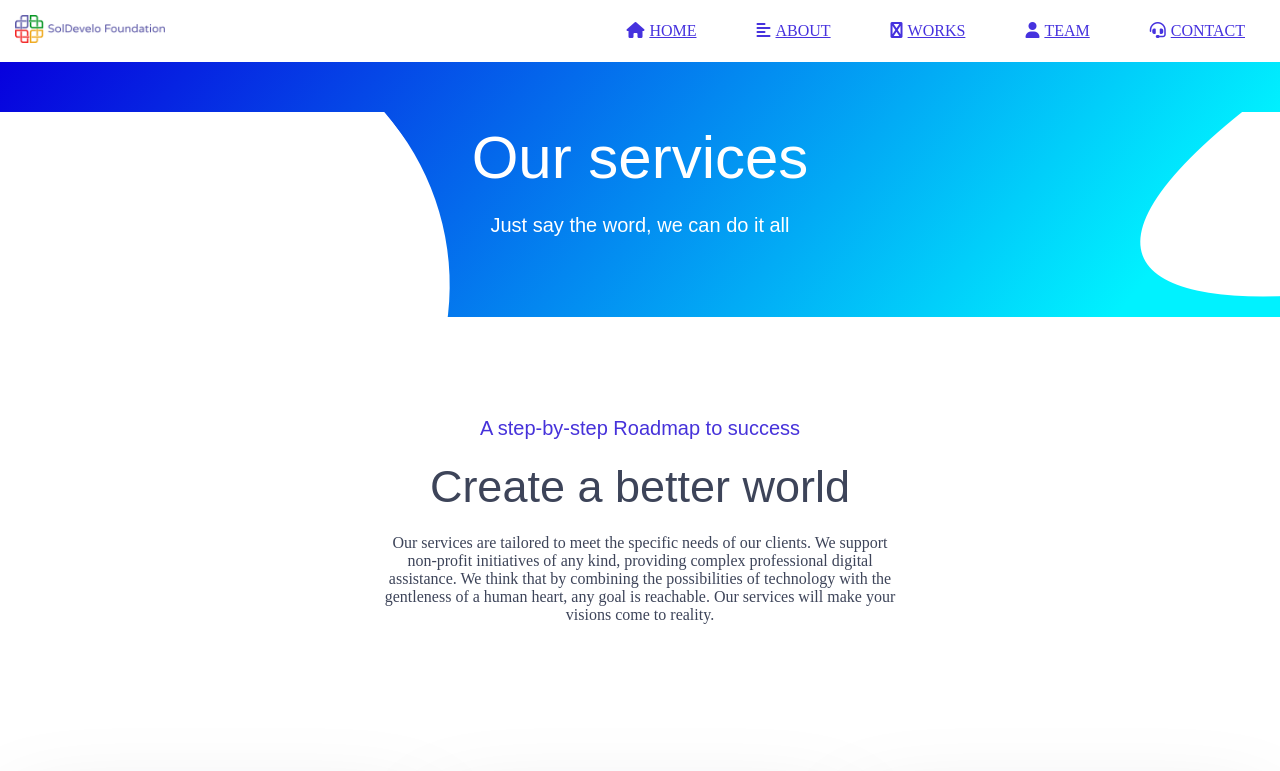
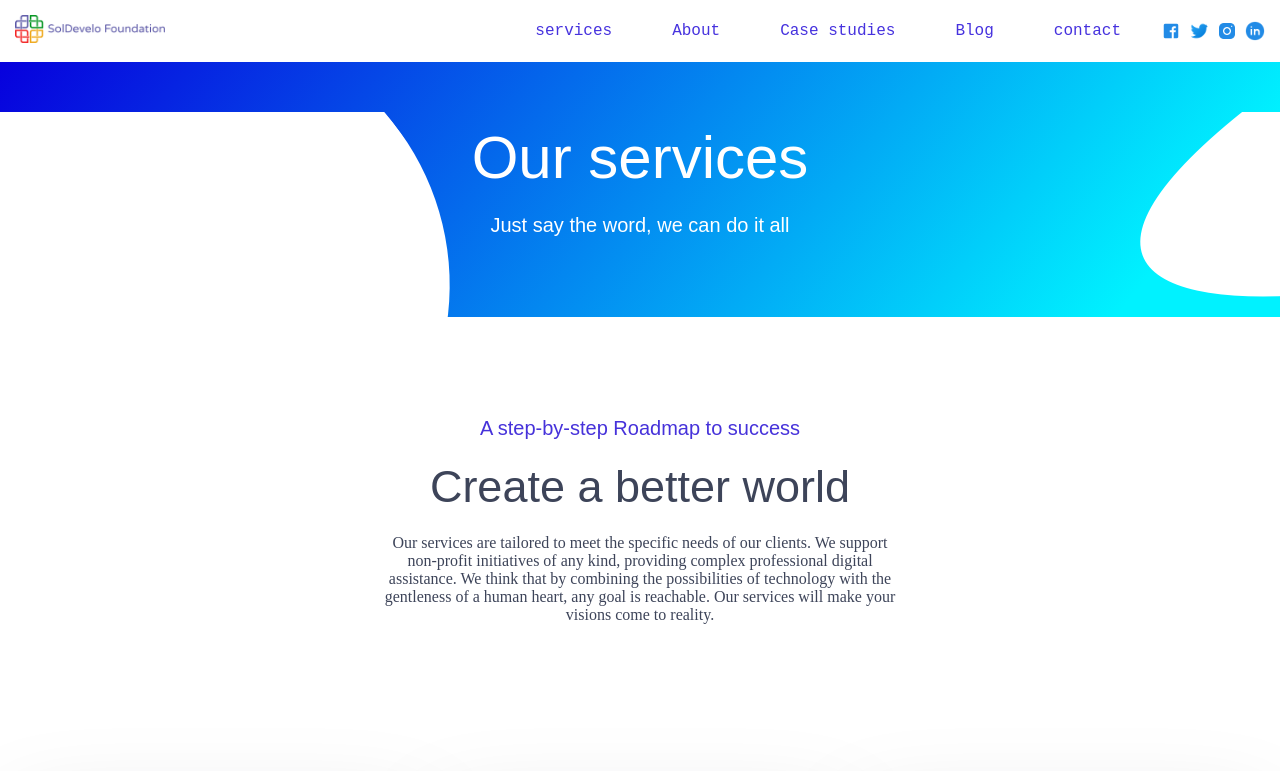
Before and after one commit to maazSid806/OpenMrs, a plain HTML site: page index.html in a window 1280 px wide. Shown: the top 771 px of the page. Drawn offline with nearby package versions, Linux system fonts and the light colour scheme; files whose address does not match are found by name.

Commit message:
i did header responsive today

```diff
--- a/index.html
+++ b/index.html
@@ -24,24 +24,25 @@
                <img src="sass/main-logo-img.png" alt="">
             </div>
             <div class="navigation-bar">
-                <nav>
-                    <a href="#"><i class="fas fa-home home"></i>Home</a>
-                    <a href="#"><i class="fas fa-align-left about"></i>About</a>
-                    <a href="#"><i class="fas fa-buffer works"></i>Works</a>
-                    <a href="#"><i class="fas fa-user team"></i>Team</a>
-                    <a href="#"
-                        ><i class="fas fa-headset contact"></i>contact</a
-                    >
-                </nav>
+
+               <nav>
+                <a href="#">services</a>
+                <a href="#">About</a>
+                <a href="#">Case studies</a>
+                <a href="#">Blog</a>
+                <a href="#">contact</a
+                >
+               </nav>
                 <i class="menu-toggle-button fas fa-bars"></i>
+                <div class="icons-bar">
+                    <img src="sass/facebook.png" alt="">
+                    <img src="sass/twitter.png" alt="">
+                    <img src="sass/instagram.png" alt="">
+                    <img src="sass/linkedin.png" alt="">
+                </div>
             </div>
         </header>
-        <script type="text/javascript">
-            $(".menu-toggle-button").click(function () {
-                $(this).toggleClass("fa-times active");
-                $("nav").slideToggle()
-            });
-        </script>
+
 
 
         <div class="main-hero-section">
@@ -125,4 +126,10 @@
              </div>
         </div>
     </body>
+      <script type="text/javascript">
+            $(".menu-toggle-button").click(function () {
+                $(this).toggleClass("fa-times");
+                $("nav").slideToggle()
+            });
+        </script>
 </html>
--- a/sass/header.scss
+++ b/sass/header.scss
@@ -6,21 +6,29 @@ header {
     align-items: center;
     padding: 10px 15px;
     padding: 0pa 10px;
-    .logo{
-      img{
-        width: 150px;
-      }
+    .logo {
+        img {
+            width: 150px;
+        }
     }
     .navigation-bar {
         display: flex;
         gap: 20px;
 
-        i {
-            margin-right: 5px;
-            font-size: 16px;
+        .icons-bar {
+            display: flex;
+            align-items: center;
+            gap: 8px;
+            @media (max-width: 991px) {
+                display: none !important;
+            }
+            img {
+                max-width: 20px;
+                border-radius: 30px;
+            }
         }
         .menu-toggle-button {
-
+            color: #4632de;
             font-size: 26px;
             display: none !important;
             @media (max-width: 991px) {
@@ -29,37 +37,34 @@ header {
         }
         align-items: center;
         nav {
-            @media (max-width:991px) {
+            display: block;
+            @media (max-width: 991px) {
                 position: fixed;
                 width: 100%;
                 top: 50px;
                 background-color: aliceblue;
                 right: 0;
-                display: block;
+                display: none;
                 padding: 20px 40px;
                 box-sizing: border-box;
-                a{
-                    color:#4632DE ;
+                a {
+                    color: #4632de;
                     display: flex;
                     flex-direction: column;
                     align-items: center;
-                    i{
-                        display: none !important;
-                    }
                 }
-
-              }
+            }
             display: flex;
             gap: 20px;
             color: aliceblue;
-            text-transform: uppercase;
+            font-family: "Courier New", Courier, monospace;
             border-radius: 4px;
             transition: linear;
 
             a {
+                text-decoration: none;
                 padding: 12px 20px;
-                color: #4632DE;
-                text-transform: uppercase;
+                color: #4632de;
                 border-radius: 4px;
                 transition: 0.5s linear;
             }
```
Also changed, not shown: index.css, 1 other file.
